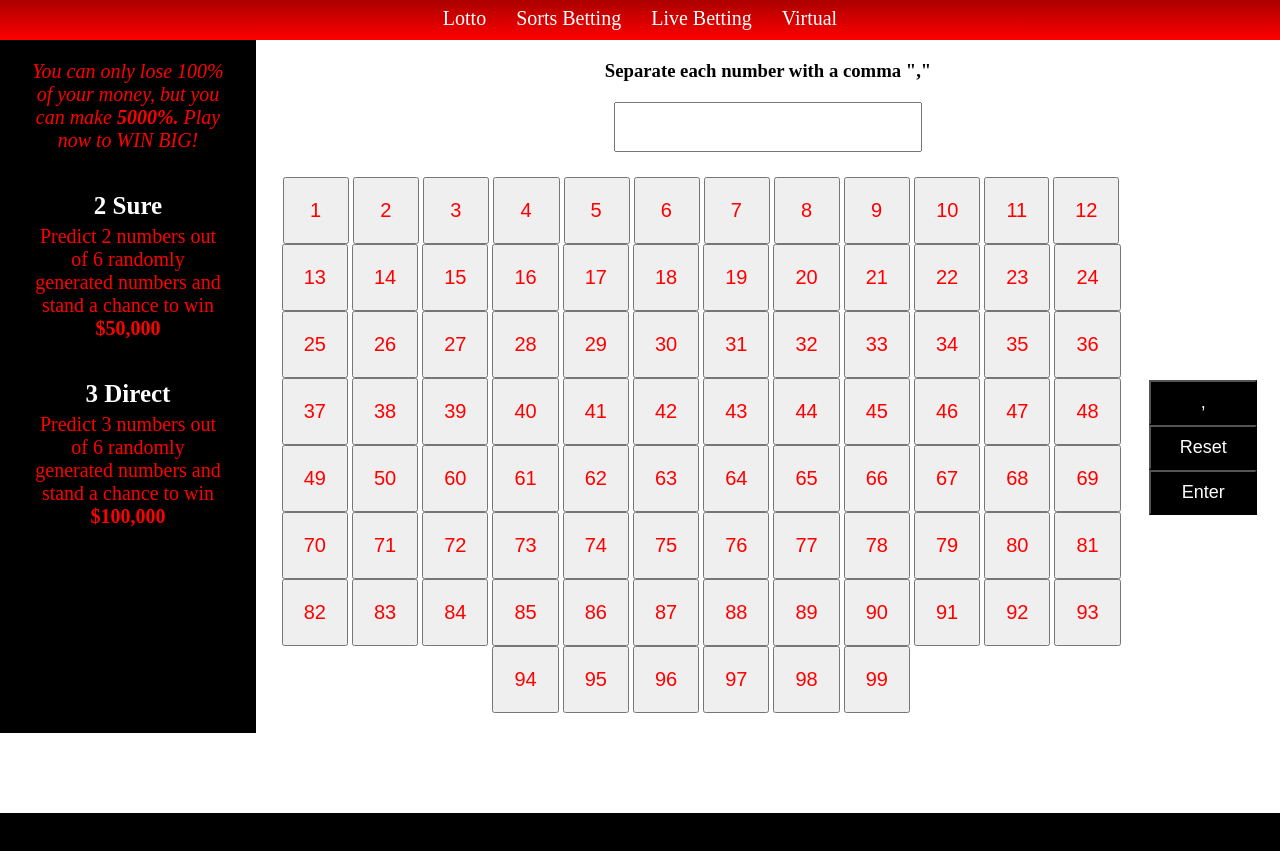
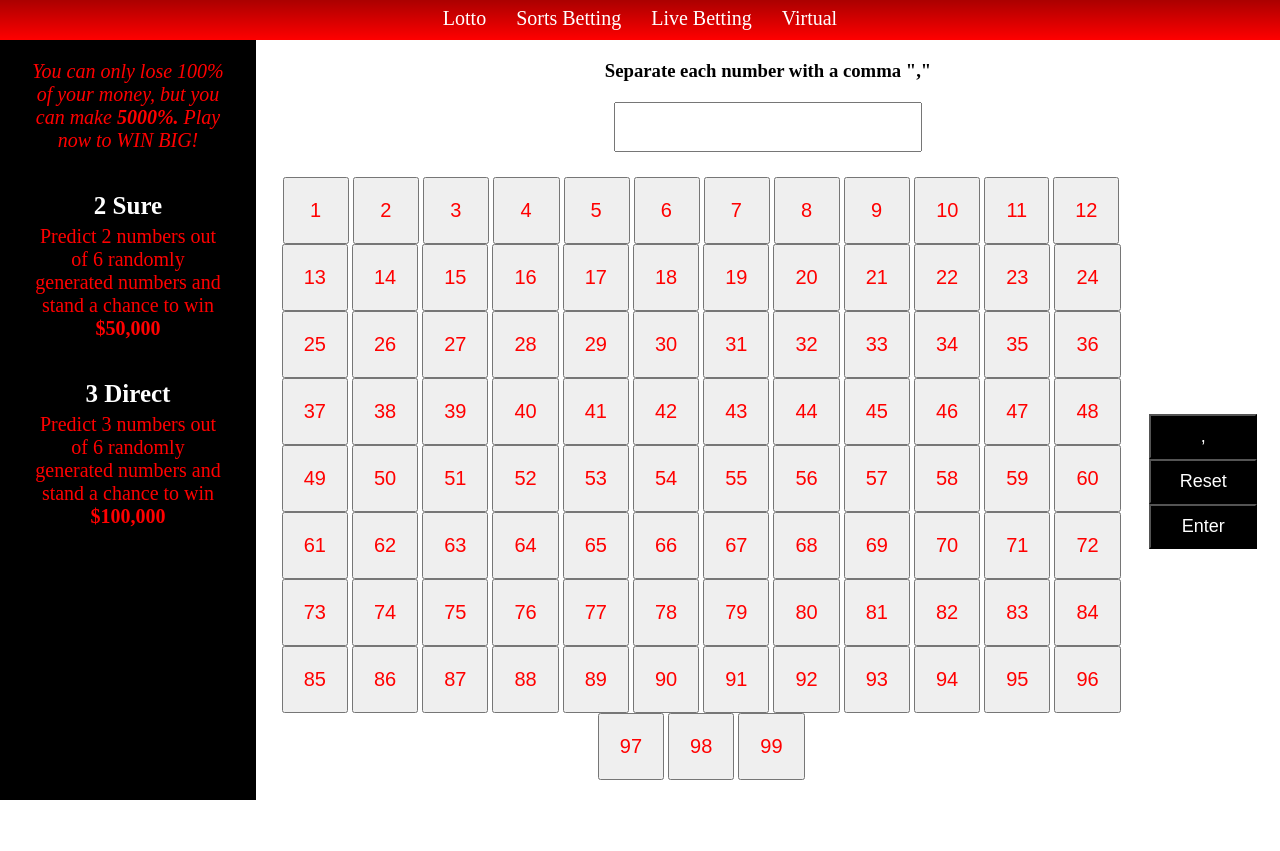
Before and after one commit to Bishop-bb/baba-ijebu, a plain HTML site: page index.html in a window 1280 px wide. Shown: the part 81-932 px from the top of the page. Before the commit the page ends 894 px from the top, so only its background shows below. Drawn offline with Linux system fonts and the light colour scheme.

Commit message:
up to 70

```diff
--- a/index.html
+++ b/index.html
@@ -109,17 +109,26 @@
                    <button onclick="fourtyeight()" class="dis">48</button>
                    <button onclick="fourtynine()" class="dis">49</button>
                    <button onclick="fifty()" class="dis">50</button>
-                   <button class="dis">60</button>
-                   <button class="dis">61</button>
-                   <button class="dis">62</button>
-                   <button class="dis">63</button>
-                   <button class="dis">64</button>
-                   <button class="dis">65</button>
-                   <button class="dis">66</button>
-                   <button class="dis">67</button>
-                   <button class="dis">68</button>
-                   <button class="dis">69</button>
-                   <button class="dis">70</button>
+                   <button onclick="fiftyone()" class="dis">51</button>
+                   <button onclick="fiftytwo()" class="dis">52</button>
+                   <button onclick="fiftythree()" class="dis">53</button>
+                   <button onclick="fiftyfour()" class="dis">54</button>
+                   <button onclick="fiftyfive()" class="dis">55</button>
+                   <button onclick="fiftysix()" class="dis">56</button>
+                   <button onclick="fiftyseven()" class="dis">57</button>
+                   <button onclick="fiftyeight()" class="dis">58</button>
+                   <button onclick="fiftynine()" class="dis">59</button>
+                   <button onclick="sixty()" class="dis">60</button>
+                   <button onclick="sixtyone()" class="dis">61</button>
+                   <button onclick="sixtytwo()" class="dis">62</button>
+                   <button onclick="sixtythree()" class="dis">63</button>
+                   <button onclick="sixtyfour()" class="dis">64</button>
+                   <button onclick="sixtyfive()" class="dis">65</button>
+                   <button onclick="sixtysix()" class="dis">66</button>
+                   <button onclick="sixtyseven()" class="dis">67</button>
+                   <button onclick="sixtyeight()" class="dis">68</button>
+                   <button onclick="sixtynine()" class="dis">69</button>
+                   <button onclick="seventy()" class="dis">70</button>
                    <button class="dis">71</button>
                    <button class="dis">72</button>
                    <button class="dis">73</button>
```
